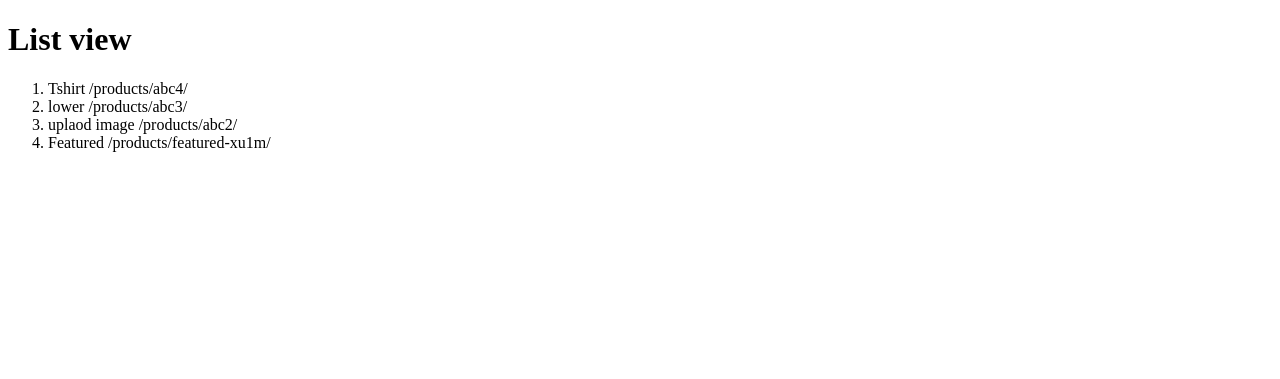
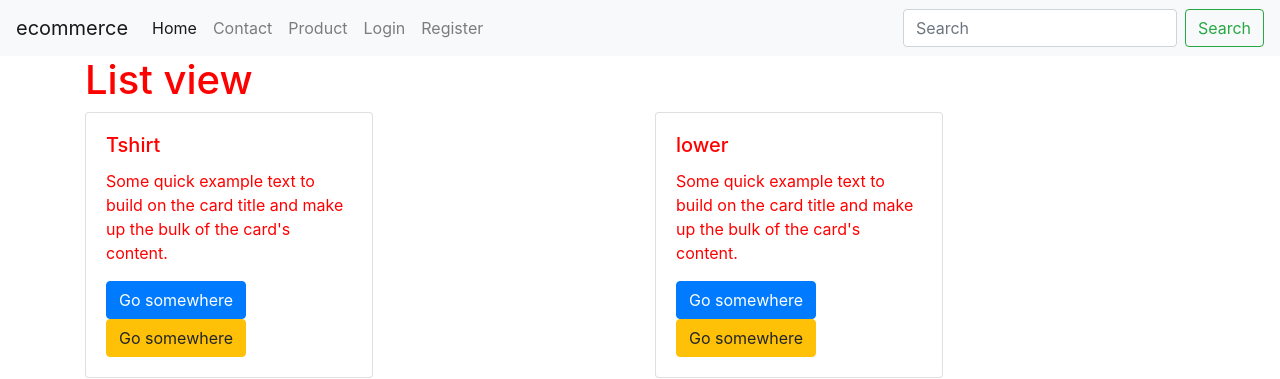
Before and after one commit to sahilshelangia/ecommerce, a Django app: page /products/ in a window 1280 px wide. Shown: the top 379 px of the page. Before the commit the page ends 152 px from the top, so only its background shows below. Run offline with Django 3.2, Linux system fonts and the light colour scheme; data comes from the database, SQL or seed files in the repository; both versions use the stored data as it was after the commit; some libraries are stand-ins or nearby versions.

Commit message:
section 4 Done

```diff
--- a/src/ecommerce/urls.py
+++ b/src/ecommerce/urls.py
@@ -22,12 +22,12 @@
 
 urlpatterns = [
     path('admin/', admin.site.urls),
-    path('',home_page,name='home_page'),
-    path('about/',about_page,name='about_page'),
-    path('contact/',contact_page,name='contact_page'),
-    path('login_page/',login_page,name='login_page'),
-    path('register_page/',register_page,name='register_page'),
-    path('products/',include('products.urls')),
+    path('',home_page,name='home'),
+    path('about/',about_page,name='about'),
+    path('contact/',contact_page,name='contact'),
+    path('login_page/',login_page,name='login'),
+    path('register_page/',register_page,name='register'),
+    path('products/',include('products.urls',namespace='product')),
 ]
 
 if settings.DEBUG:
--- a/src/ecommerce/views.py
+++ b/src/ecommerce/views.py
@@ -6,7 +6,6 @@
 def home_page(request):
 	context={
 		'title':"sahil yadav",
-
 	}
 	if request.user.is_authenticated:
 		context['premium_content']="this is only for logged in users."
--- a/src/products/models.py
+++ b/src/products/models.py
@@ -3,6 +3,7 @@
 import os
 from .utils import unique_slug_generator
 from django.db.models.signals import pre_save,post_save
+from django.urls import reverse
 
 def get_filename_ext(filepath):
 	base_name =os.path.basename(filepath)
@@ -22,6 +23,8 @@
 class ProductManager(models.Manager):
 	def featured(self):
 		return self.get_queryset().filter(featured=True)
+
+
 	def get_by_id(self,id):
 		qs=self.get_queryset().filter(id=id)
 		if qs.count()==1:
@@ -40,7 +43,8 @@
 	objects       =ProductManager()  #custom manager
 
 	def get_absolute_url(self):
-		return "/products/{slug}/".format(slug=self.slug)
+		# return "/products/{slug}/".format(slug=self.slug)
+		return reverse('product:detail',kwargs={'slug':self.slug})
 
 	def __str__(self):
 		return self.title
--- a/src/products/templates/products/list.html
+++ b/src/products/templates/products/list.html
@@ -1,14 +1,18 @@
-<!DOCTYPE html>
-<html>
-<head>
-	<title></title>
-</head>
-<body>
+{%extends 'base.html'%}
+{%block content%}
+<div class="container">
 	<h1>List view</h1>
-	<ol>
+	<div class="row">
 		{%for obj in object_list%}
-			<li>{{obj.title}} {{obj.get_absolute_url}}</li>
+			<div class="col">
+				{%include 'products/snippet/card.html' with instance=obj%}
+				{% if forloop.counter|divisibleby:2 %}
+				<br>
+				</div></div> <div class="row">
+				{%else%}
+				</div>
+				{%endif%}
 		{%endfor%}
-	</ol>
-</body>
-</html>
+	</div>
+</div>
+{%endblock%}
--- /dev/null
+++ b/src/products/templates/products/snippet/card.html
@@ -0,0 +1,11 @@
+<div class="card" style="width: 18rem;">
+	{%if instance.image%}
+	  <img class="card-img-top" src="{{instance.image.url}}" alt="Card image cap">
+	{%endif%}
+  <div class="card-body">
+    <h5 class="card-title">{{instance.title}}</h5>
+    <p class="card-text">Some quick example text to build on the card title and make up the bulk of the card's content.</p>
+    <a href="{{instance.get_absolute_url}}" class="btn btn-primary">Go somewhere</a>
+    <a href="{%url 'product:detail' slug=instance.slug%}" class="btn btn-warning">Go somewhere</a>
+  </div>
+</div>
--- a/src/products/urls.py
+++ b/src/products/urls.py
@@ -9,12 +9,13 @@
         ProductDetailSlugView,
     )
 
+app_name='product'
 urlpatterns = [
-    path('',ProductListView.as_view(),name='ProductListView'),
+    path('',ProductListView.as_view(),name='list'),
     # path('featured/',ProductFeaturedListView.as_view(),name='ProductListView'),
     # path('products-fbv/',product_list_view,name='product_list_view'),
     # path('products/<pk>',ProductDetailView.as_view(),name='ProductDetailView'),
-    re_path(r'^(?P<slug>[\w-]+)/$',ProductDetailSlugView.as_view(),name='ProductDetailView'),
+    re_path(r'^(?P<slug>[\w-]+)/$',ProductDetailSlugView.as_view(),name='detail'),
 
     # path('featured/<pk>',ProductFeaturedDetailView.as_view(),name='ProductDetailView'),
     # path('products-fbv/<pk>',product_detail_view,name='product_detail_view'),
--- /dev/null
+++ b/src/templates/base.html
@@ -0,0 +1,19 @@
+{%load static%}
+<!doctype html>
+<html lang="en">
+  <head>
+    <!-- Required meta tags -->
+    <meta charset="utf-8">
+    <meta name="viewport" content="width=device-width, initial-scale=1, shrink-to-fit=no">
+
+    <!-- Bootstrap CSS -->
+    {%include 'base/css.html'%}
+    <title>Hello, world!</title>
+  </head>
+  <body>
+   	{%include 'base/navbar.html' with brand='ecommerce'%}
+   	{%block content%}
+   	{%endblock%}
+    {%include 'base/js.html'%}
+  </body>
+</html>
--- /dev/null
+++ b/src/templates/base/css.html
@@ -0,0 +1,3 @@
+{%load static%}
+<link rel="stylesheet" href="https://stackpath.bootstrapcdn.com/bootstrap/4.4.1/css/bootstrap.min.css" integrity="sha384-Vkoo8x4CGsO3+Hhxv8T/Q5PaXtkKtu6ug5TOeNV6gBiFeWPGFN9MuhOf23Q9Ifjh" crossorigin="anonymous">
+<link rel="stylesheet" type="text/css" href='{%static "css/main.css" %}'>
--- /dev/null
+++ b/src/templates/base/js.html
@@ -0,0 +1,5 @@
+<!-- Optional JavaScript -->
+<!-- jQuery first, then Popper.js, then Bootstrap JS -->
+<script src="https://code.jquery.com/jquery-3.4.1.slim.min.js" integrity="sha384-J6qa4849blE2+poT4WnyKhv5vZF5SrPo0iEjwBvKU7imGFAV0wwj1yYfoRSJoZ+n" crossorigin="anonymous"></script>
+<script src="https://cdn.jsdelivr.net/npm/popper.js@1.16.0/dist/umd/popper.min.js" integrity="sha384-Q6E9RHvbIyZFJoft+2mJbHaEWldlvI9IOYy5n3zV9zzTtmI3UksdQRVvoxMfooAo" crossorigin="anonymous"></script>
+<script src="https://stackpath.bootstrapcdn.com/bootstrap/4.4.1/js/bootstrap.min.js" integrity="sha384-wfSDF2E50Y2D1uUdj0O3uMBJnjuUD4Ih7YwaYd1iqfktj0Uod8GCExl3Og8ifwB6" crossorigin="anonymous"></script>
--- /dev/null
+++ b/src/templates/base/navbar.html
@@ -0,0 +1,52 @@
+<nav class="navbar navbar-expand-lg navbar-light bg-light">
+  <a class="navbar-brand" href="#">{%if brand%}{{brand}}{%else%} CFE {%endif%}</a>
+  <button class="navbar-toggler" type="button" data-toggle="collapse" data-target="#navbarSupportedContent" aria-controls="navbarSupportedContent" aria-expanded="false" aria-label="Toggle navigation">
+    <span class="navbar-toggler-icon"></span>
+  </button>
+
+  <div class="collapse navbar-collapse" id="navbarSupportedContent">
+    <ul class="navbar-nav mr-auto">
+      <li class="nav-item active">
+        <a class="nav-link" href="{%url 'home'%}">Home <span class="sr-only">(current)</span></a>
+      </li>
+      <li class="nav-item">
+        <a class="nav-link" href="{%url 'contact'%}">Contact</a>
+      </li>
+      <li class="nav-item">
+        <a class="nav-link" href="{%url 'product:list' %}">Product</a>
+      </li>
+      {%if request.user.is_authenticated%}
+      <li class="nav-item">
+        <a class="nav-link" href="{%url 'login' %}">Logout</a>
+      </li>
+      {%else%}
+      <li class="nav-item">
+        <a class="nav-link" href="{%url 'login' %}">Login</a>
+      </li>
+      <li class="nav-item">
+        <a class="nav-link" href="{%url 'register' %}">Register</a>
+      </li>
+      {%endif%}
+
+
+     <!--  <li class="nav-item dropdown">
+        <a class="nav-link dropdown-toggle" href="#" id="navbarDropdown" role="button" data-toggle="dropdown" aria-haspopup="true" aria-expanded="false">
+          Dropdown
+        </a>
+        <div class="dropdown-menu" aria-labelledby="navbarDropdown">
+          <a class="dropdown-item" href="#">Action</a>
+          <a class="dropdown-item" href="#">Another action</a>
+          <div class="dropdown-divider"></div>
+          <a class="dropdown-item" href="#">Something else here</a>
+        </div>
+      </li> -->
+      <!-- <li class="nav-item">
+        <a class="nav-link disabled" href="#">Disabled</a>
+      </li> -->
+    </ul>
+    <form class="form-inline my-2 my-lg-0">
+      <input class="form-control mr-sm-2" type="search" placeholder="Search" aria-label="Search">
+      <button class="btn btn-outline-success my-2 my-sm-0" type="submit">Search</button>
+    </form>
+  </div>
+</nav>
```
Also changed, not shown: src/products/templates/products/detail.html (+3 -8 lines), src/templates/contact/view.html (+4 -21 lines), src/templates/home_page.html (+3 -21 lines), src/db.sqlite3.
